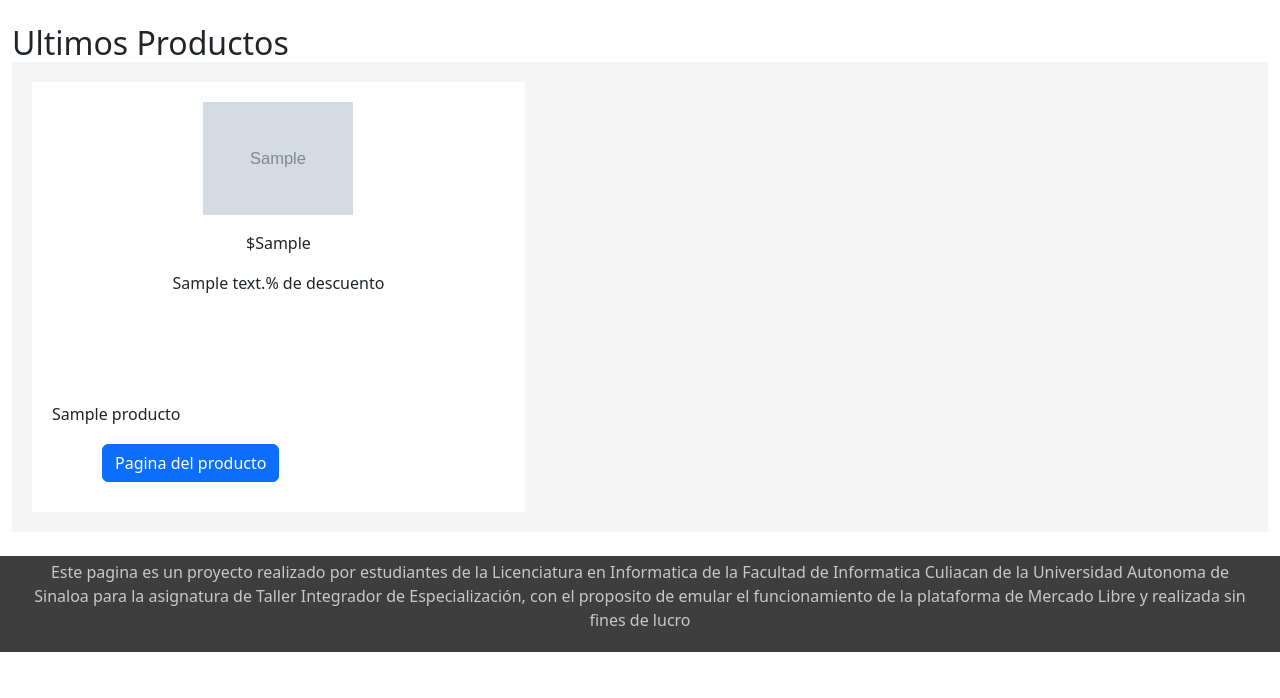
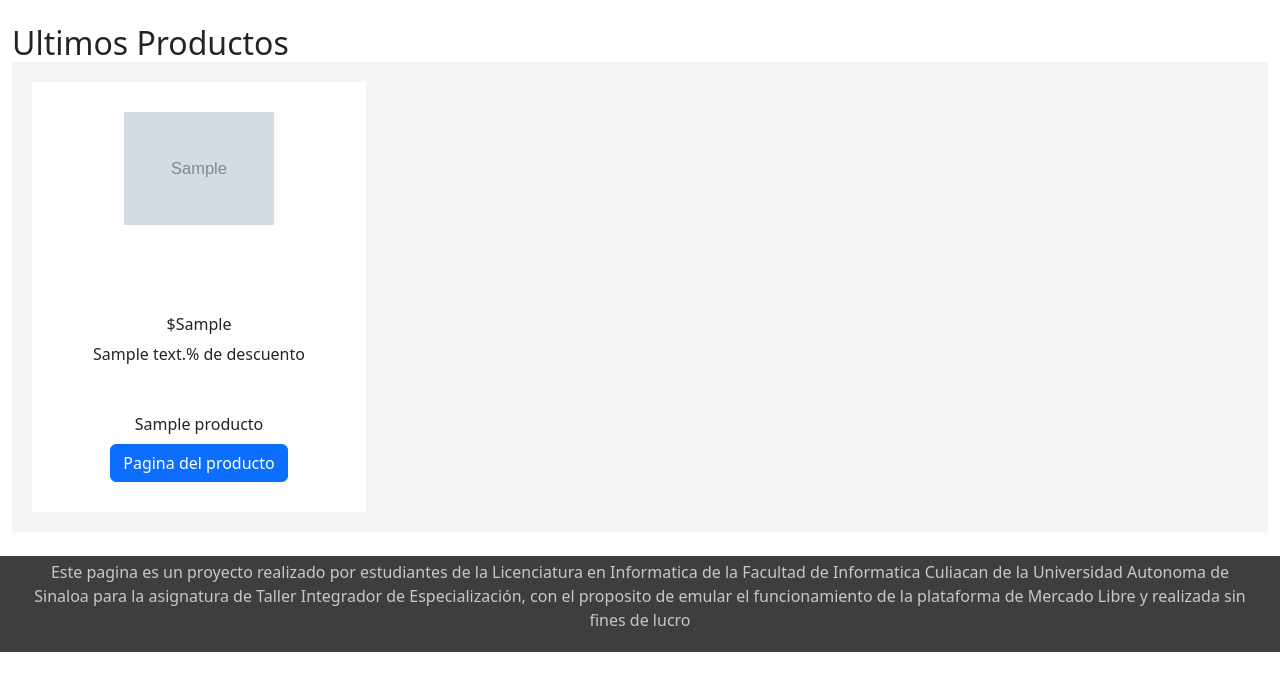
Before and after one commit to DeltaPrime375/merlibre, a CodeIgniter 4 app: the page made by app/Views/merlibre_home.php in a window 1280 px wide. Shown: the part 102-800 px from the top of the page. Run offline with PHP 8.4 and a stand-in for CodeIgniter, Linux system fonts and the light colour scheme; the template is opened without the code that fills it: most values are stand-ins (such as "Sample title", 1, 10 or a date in 2020); grey boxes marked "Sample" are stand-in pictures; some libraries are stand-ins or nearby versions.

Commit message:
Revisiones

```diff
--- a/app/Views/layouts/base_layout.php
+++ b/app/Views/layouts/base_layout.php
@@ -89,17 +89,36 @@
 
       position: relative;
     }
-
+    .img_card{
+      position: absolute;
+    top: 30px;
+    left: 60px;
+    right: 60px;
+    }
+    .price_card{
+      position: absolute;
+    bottom: 160px;
+    left: 60px;
+    right: 60px;
+    }
+    .discount_card{
+      position: absolute;
+    bottom: 130px;
+    left: 60px;
+    right: 60px;
+    }
     .name_card{
       position: absolute;
-    bottom: 70px;
-    float: center;
+    bottom: 60px;
+    left: 30px;
+    right: 30px;
 
    }
    .button_card{
     position: absolute;
     bottom: 30px;
-    left: 70px;
+    left: 60px;
+    right: 60px;
    }
 
 
--- a/app/Views/merlibre_home.php
+++ b/app/Views/merlibre_home.php
@@ -29,14 +29,14 @@
 
       <div class="grid-item">
 
-            <figure class="image is-4by3">
+            <figure class="img_card">
               <img width="150" height= "50%" src=<?php echo trim($producto['imagen']) ?> alt="..." />
             </figure>
 
-                <p class="title is-4">
+                <p class="price_card">
                   <?= "$",$producto['precio_producto'] ?>
                 </p>
-                <p class="title is-4">
+                <p class="discount_card">
                   <?php if ($producto['descuento'] > 0) {
                     echo trim($producto['descuento']), "% de descuento";
                   } ?>
```
